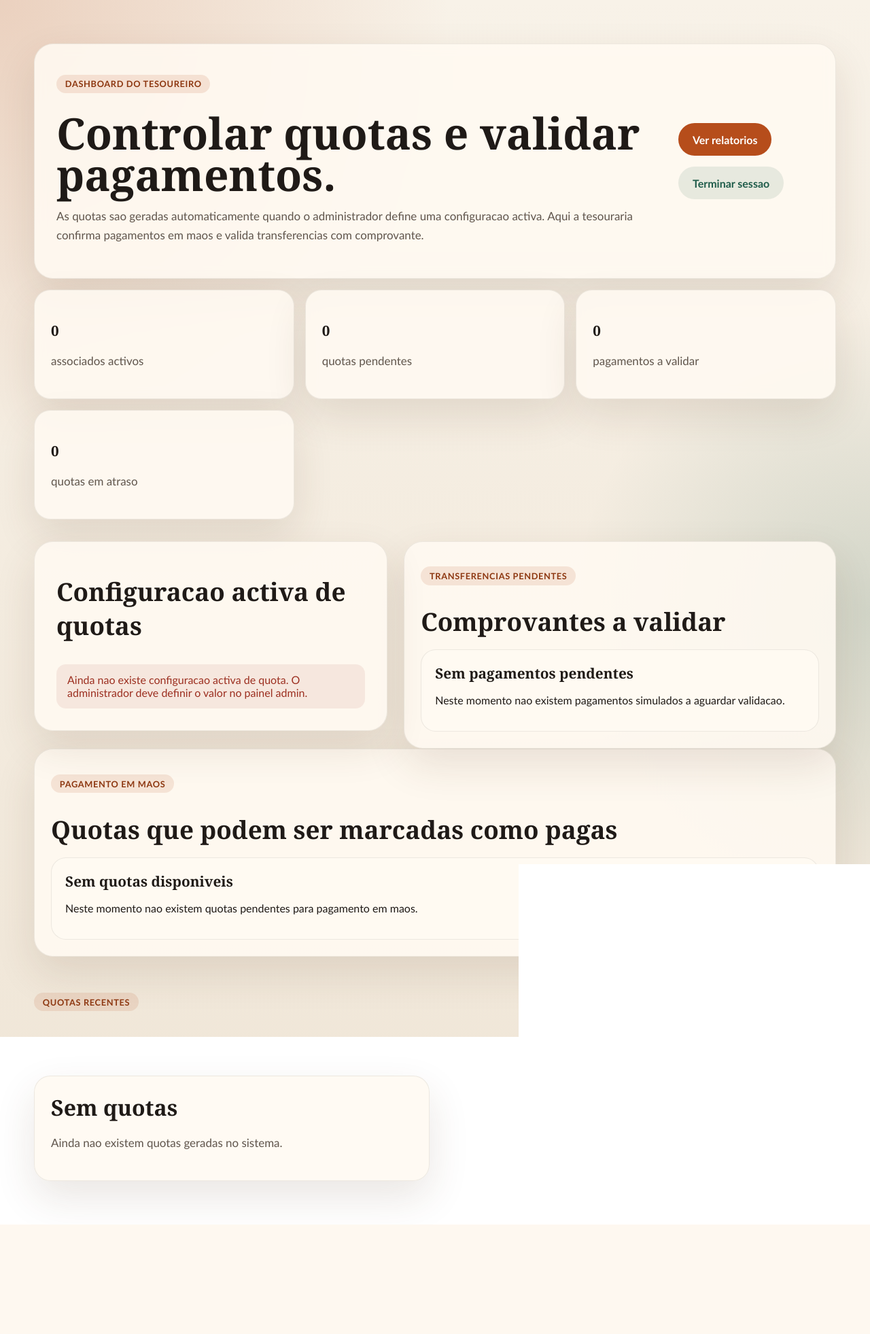
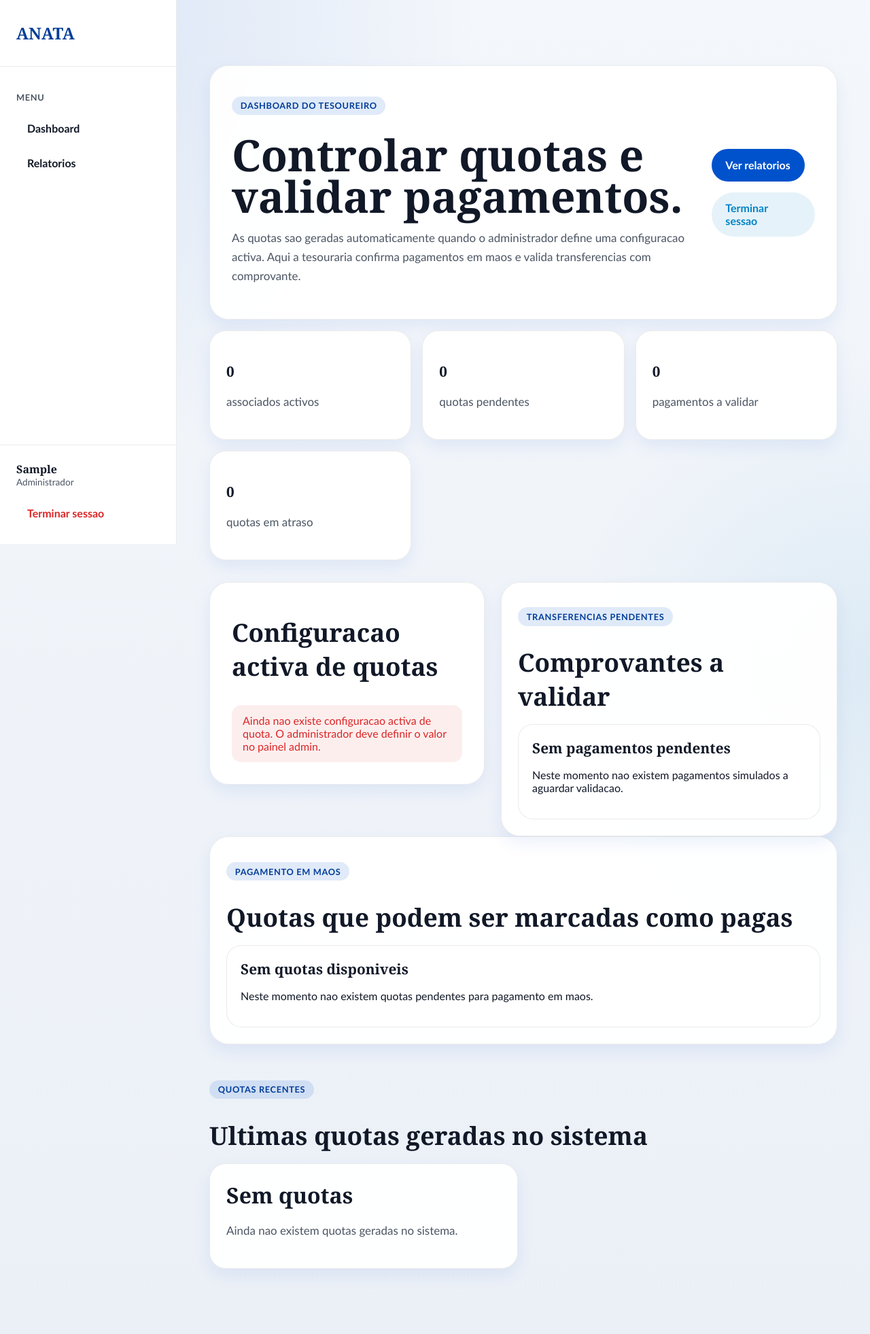
Before and after one commit to Jndungue089/sgpqaa, a Django app: page /tesouraria/ in a window 1280 px wide. Shown: the whole page at 68% size. Before the commit the page ends 1801 px from the top, so only its background shows below. Run offline with Django 5.2, Linux system fonts and the light colour scheme; the visitor is signed in with stand-in values (Sample User, id 1); data comes from the database, SQL or seed files in the repository; data that the repository does not hold is empty.

Commit message:
feat: implement sidebar dashboard layout and update site-wide theme color palette

```diff
--- a/sgpqaa/static/css/site.css
+++ b/sgpqaa/static/css/site.css
@@ -1,14 +1,14 @@
 :root {
-    --bg: #f3ede2;
-    --surface: rgba(255, 250, 242, 0.88);
-    --surface-strong: #fffaf2;
-    --text: #1f1a17;
-    --muted: #5f554c;
-    --primary: #b64d1b;
-    --primary-dark: #8d3710;
-    --accent: #1f5c4a;
-    --border: rgba(31, 26, 23, 0.08);
-    --shadow: 0 24px 60px rgba(82, 48, 23, 0.12);
+    --bg: #f4f6f9;
+    --surface: rgba(255, 255, 255, 0.95);
+    --surface-strong: #ffffff;
+    --text: #111827;
+    --muted: #4b5563;
+    --primary: #0052cc;
+    --primary-dark: #003d99;
+    --accent: #0284c7;
+    --border: rgba(0, 0, 0, 0.08);
+    --shadow: 0 10px 25px rgba(0, 80, 200, 0.08);
 }
 
 * {
@@ -25,9 +25,9 @@ body {
     font-family: "Trebuchet MS", "Lucida Sans Unicode", "Lucida Grande", sans-serif;
     color: var(--text);
     background:
-        radial-gradient(circle at top left, rgba(182, 77, 27, 0.20), transparent 30%),
-        radial-gradient(circle at right, rgba(31, 92, 74, 0.16), transparent 28%),
-        linear-gradient(180deg, #f8f2e8 0%, #efe5d6 100%);
+        radial-gradient(circle at top left, rgba(0, 82, 204, 0.12), transparent 30%),
+        radial-gradient(circle at right, rgba(2, 132, 199, 0.08), transparent 28%),
+        linear-gradient(180deg, #f4f7fb 0%, #ebf0f7 100%);
 }
 
 a {
@@ -85,7 +85,7 @@ button {
     display: inline-flex;
     padding: 0.35rem 0.8rem;
     border-radius: 999px;
-    background: rgba(182, 77, 27, 0.12);
+    background: rgba(0, 82, 204, 0.12);
     color: var(--primary-dark);
     font-weight: 700;
     letter-spacing: 0.05em;
@@ -154,7 +154,7 @@ h3 {
 }
 
 .button-secondary {
-    background: rgba(31, 92, 74, 0.10);
+    background: rgba(2, 132, 199, 0.10);
     color: var(--accent);
 }
 
@@ -214,7 +214,7 @@ h3 {
     height: 2.2rem;
     border-radius: 50%;
     margin-bottom: 0.8rem;
-    background: rgba(31, 92, 74, 0.12);
+    background: rgba(2, 132, 199, 0.12);
     color: var(--accent);
     font-family: Georgia, "Times New Roman", serif;
     font-weight: 800;
@@ -241,7 +241,7 @@ h3 {
     max-width: 340px;
     padding: 0.9rem 1rem;
     border-radius: 18px;
-    background: #fffaf2;
+    background: #ffffff;
     border: 1px solid var(--border);
     box-shadow: var(--shadow);
 }
@@ -316,25 +316,25 @@ h3 {
 }
 
 .field-group input:focus {
-    outline: 2px solid rgba(182, 77, 27, 0.18);
+    outline: 2px solid rgba(0, 82, 204, 0.18);
     border-color: var(--primary);
 }
 
 .field-group select:focus,
 .field-group textarea:focus {
-    outline: 2px solid rgba(182, 77, 27, 0.18);
+    outline: 2px solid rgba(0, 82, 204, 0.18);
     border-color: var(--primary);
 }
 
 .form-error,
 .field-error {
-    color: #9c2f20;
+    color: #dc2626;
 }
 
 .form-error {
     padding: 0.85rem 1rem;
     border-radius: 14px;
-    background: rgba(156, 47, 32, 0.08);
+    background: rgba(220, 38, 38, 0.08);
 }
 
 .auth-link {
@@ -447,7 +447,7 @@ h3 {
     margin-top: 0.5rem;
     padding: 0.3rem 0.7rem;
     border-radius: 999px;
-    background: rgba(31, 92, 74, 0.10);
+    background: rgba(2, 132, 199, 0.10);
     color: var(--accent);
     font-size: 0.9rem;
     font-weight: 700;
@@ -591,3 +591,101 @@ h3 {
         font-size: 2.8rem;
     }
 }
+
+/* Dashboard Layout & Sidebar */
+.app-layout {
+    display: flex;
+    min-height: 100vh;
+}
+
+.sidebar {
+    width: 260px;
+    background: var(--surface-strong);
+    border-right: 1px solid var(--border);
+    display: flex;
+    flex-direction: column;
+    position: sticky;
+    top: 0;
+    height: 100vh;
+}
+
+.sidebar-header {
+    padding: 2rem 1.5rem;
+    border-bottom: 1px solid var(--border);
+}
+
+.sidebar-brand {
+    font-family: Georgia, "Times New Roman", serif;
+    font-size: 1.5rem;
+    font-weight: bold;
+    color: var(--primary-dark);
+}
+
+.sidebar-nav {
+    padding: 1.5rem;
+    flex: 1;
+    display: flex;
+    flex-direction: column;
+    gap: 0.5rem;
+}
+
+.nav-label {
+    font-size: 0.8rem;
+    text-transform: uppercase;
+    font-weight: bold;
+    color: var(--muted);
+    letter-spacing: 0.05em;
+    margin-bottom: 0.5rem;
+}
+
+.nav-link {
+    display: flex;
+    align-items: center;
+    padding: 0.75rem 1rem;
+    border-radius: 12px;
+    color: var(--text);
+    font-weight: 600;
+    transition: background 0.2s, color 0.2s;
+}
+
+.nav-link:hover {
+    background: rgba(0, 82, 204, 0.08);
+    color: var(--primary);
+}
+
+.nav-link.text-danger {
+    color: #dc2626;
+}
+
+.nav-link.text-danger:hover {
+    background: rgba(220, 38, 38, 0.08);
+}
+
+.sidebar-footer {
+    padding: 1.5rem;
+    border-top: 1px solid var(--border);
+    display: flex;
+    flex-direction: column;
+    gap: 1rem;
+}
+
+.user-info {
+    display: flex;
+    flex-direction: column;
+}
+
+.user-info strong {
+    font-size: 1rem;
+}
+
+.user-info span {
+    font-size: 0.85rem;
+    color: var(--muted);
+}
+
+.app-content {
+    flex: 1;
+    padding: 2rem;
+    overflow-y: auto;
+    width: 100%;
+}
--- /dev/null
+++ b/sgpqaa/templates/portal/base_dashboard.html
@@ -0,0 +1,33 @@
+{% extends "base.html" %}
+
+{% block body %}
+<div class="app-layout">
+    <aside class="sidebar">
+        <div class="sidebar-header">
+            <span class="sidebar-brand">ANATA</span>
+        </div>
+        <nav class="sidebar-nav">
+            <p class="nav-label">Menu</p>
+            {% if request.user.member_profile.role == 'treasurer' or request.user.member_profile.role == 'admin' %}
+            <a href="{% url 'portal:treasurer_dashboard' %}" class="nav-link">Dashboard</a>
+            <a href="{% url 'portal:treasury_reports' %}" class="nav-link">Relatorios</a>
+            {% else %}
+            <a href="{% url 'portal:dashboard' %}" class="nav-link">Dashboard</a>
+            <a href="{% url 'portal:quotas' %}" class="nav-link">Quotas</a>
+            <a href="{% url 'portal:vehicles' %}" class="nav-link">Viaturas</a>
+            <a href="{% url 'portal:payment_history' %}" class="nav-link">Pagamentos</a>
+            {% endif %}
+        </nav>
+        <div class="sidebar-footer">
+            <div class="user-info">
+                <strong>{{ request.user.first_name|default:request.user.username }}</strong>
+                <span>{{ request.user.member_profile.get_role_display }}</span>
+            </div>
+            <a href="{% url 'portal:logout' %}" class="nav-link text-danger">Terminar sessao</a>
+        </div>
+    </aside>
+    <main class="app-content">
+        {% block dashboard_content %}{% endblock %}
+    </main>
+</div>
+{% endblock %}
--- a/sgpqaa/templates/portal/dashboard.html
+++ b/sgpqaa/templates/portal/dashboard.html
@@ -1,8 +1,8 @@
-{% extends "base.html" %}
+{% extends "portal/base_dashboard.html" %}
 
 {% block title %}Dashboard | SGPQAA{% endblock %}
 
-{% block body %}
+{% block dashboard_content %}
 <main class="page-shell">
     <section class="dashboard-header">
         <div>
--- a/sgpqaa/templates/portal/payment_history.html
+++ b/sgpqaa/templates/portal/payment_history.html
@@ -1,8 +1,8 @@
-{% extends "base.html" %}
+{% extends "portal/base_dashboard.html" %}
 
 {% block title %}Historico de Pagamentos | SGPQAA{% endblock %}
 
-{% block body %}
+{% block dashboard_content %}
 <main class="page-shell">
     <section class="dashboard-header">
         <div>
--- a/sgpqaa/templates/portal/payment_receipt.html
+++ b/sgpqaa/templates/portal/payment_receipt.html
@@ -1,8 +1,8 @@
-{% extends "base.html" %}
+{% extends "portal/base_dashboard.html" %}
 
 {% block title %}Recibo | SGPQAA{% endblock %}
 
-{% block body %}
+{% block dashboard_content %}
 <main class="page-shell">
     <section class="receipt-panel">
         <div class="receipt-header">
--- a/sgpqaa/templates/portal/quotas.html
+++ b/sgpqaa/templates/portal/quotas.html
@@ -1,8 +1,8 @@
-{% extends "base.html" %}
+{% extends "portal/base_dashboard.html" %}
 
 {% block title %}Quotas | SGPQAA{% endblock %}
 
-{% block body %}
+{% block dashboard_content %}
 <main class="page-shell">
     <section class="dashboard-header">
         <div>
--- a/sgpqaa/templates/portal/review_payment.html
+++ b/sgpqaa/templates/portal/review_payment.html
@@ -1,8 +1,8 @@
-{% extends "base.html" %}
+{% extends "portal/base_dashboard.html" %}
 
 {% block title %}Rever Comprovativo | SGPQAA{% endblock %}
 
-{% block body %}
+{% block dashboard_content %}
 <main class="page-shell">
     <section class="dashboard-header">
         <div>
--- a/sgpqaa/templates/portal/submit_transfer.html
+++ b/sgpqaa/templates/portal/submit_transfer.html
@@ -1,8 +1,8 @@
-{% extends "base.html" %}
+{% extends "portal/base_dashboard.html" %}
 
 {% block title %}Transferencia Bancaria | SGPQAA{% endblock %}
 
-{% block body %}
+{% block dashboard_content %}
 <main class="auth-shell">
     <section class="auth-panel">
         <div class="auth-intro">
--- a/sgpqaa/templates/portal/treasurer_dashboard.html
+++ b/sgpqaa/templates/portal/treasurer_dashboard.html
@@ -1,8 +1,8 @@
-{% extends "base.html" %}
+{% extends "portal/base_dashboard.html" %}
 
 {% block title %}Tesouraria | SGPQAA{% endblock %}
 
-{% block body %}
+{% block dashboard_content %}
 <main class="page-shell">
     <section class="dashboard-header">
         <div>
--- a/sgpqaa/templates/portal/treasury_reports.html
+++ b/sgpqaa/templates/portal/treasury_reports.html
@@ -1,8 +1,8 @@
-{% extends "base.html" %}
+{% extends "portal/base_dashboard.html" %}
 
 {% block title %}Relatorios da Tesouraria | SGPQAA{% endblock %}
 
-{% block body %}
+{% block dashboard_content %}
 <main class="page-shell">
     <section class="dashboard-header">
         <div>
--- a/sgpqaa/templates/portal/vehicles.html
+++ b/sgpqaa/templates/portal/vehicles.html
@@ -1,8 +1,8 @@
-{% extends "base.html" %}
+{% extends "portal/base_dashboard.html" %}
 
 {% block title %}Viaturas | SGPQAA{% endblock %}
 
-{% block body %}
+{% block dashboard_content %}
 <main class="page-shell">
     <section class="dashboard-header">
         <div>
```
